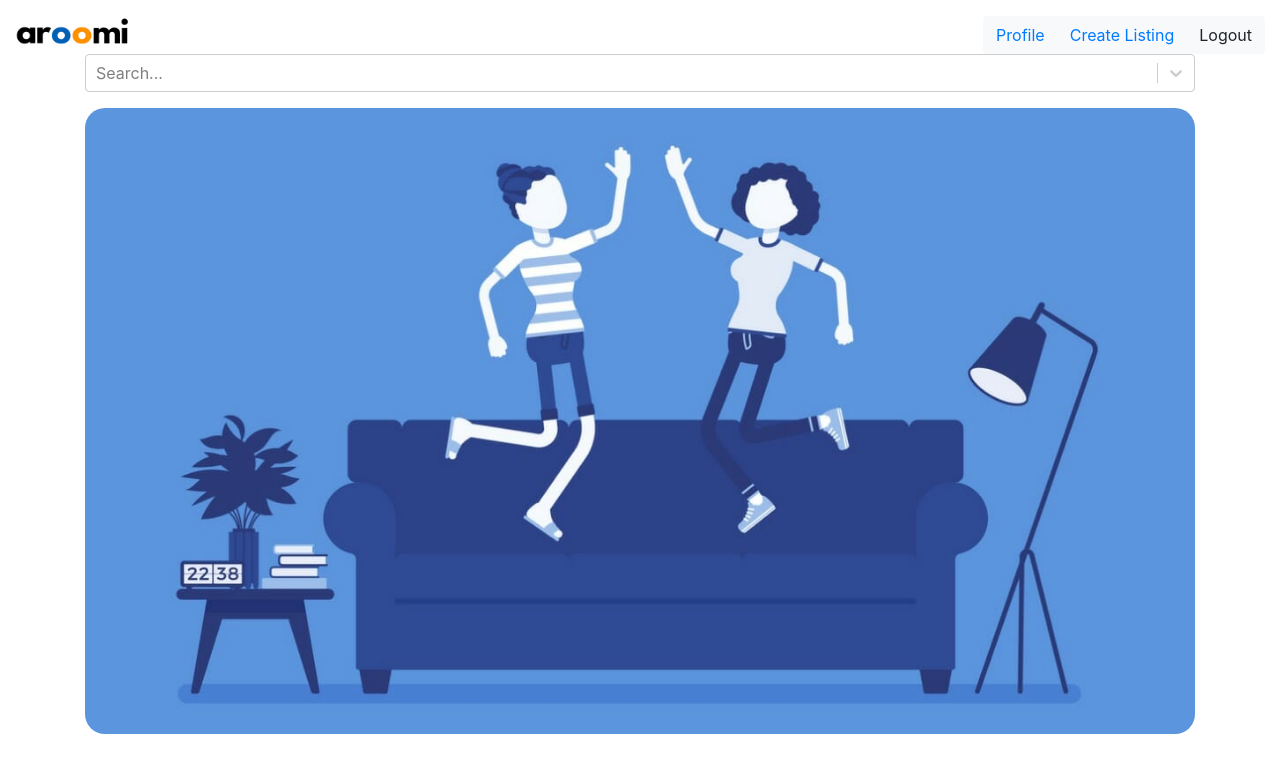
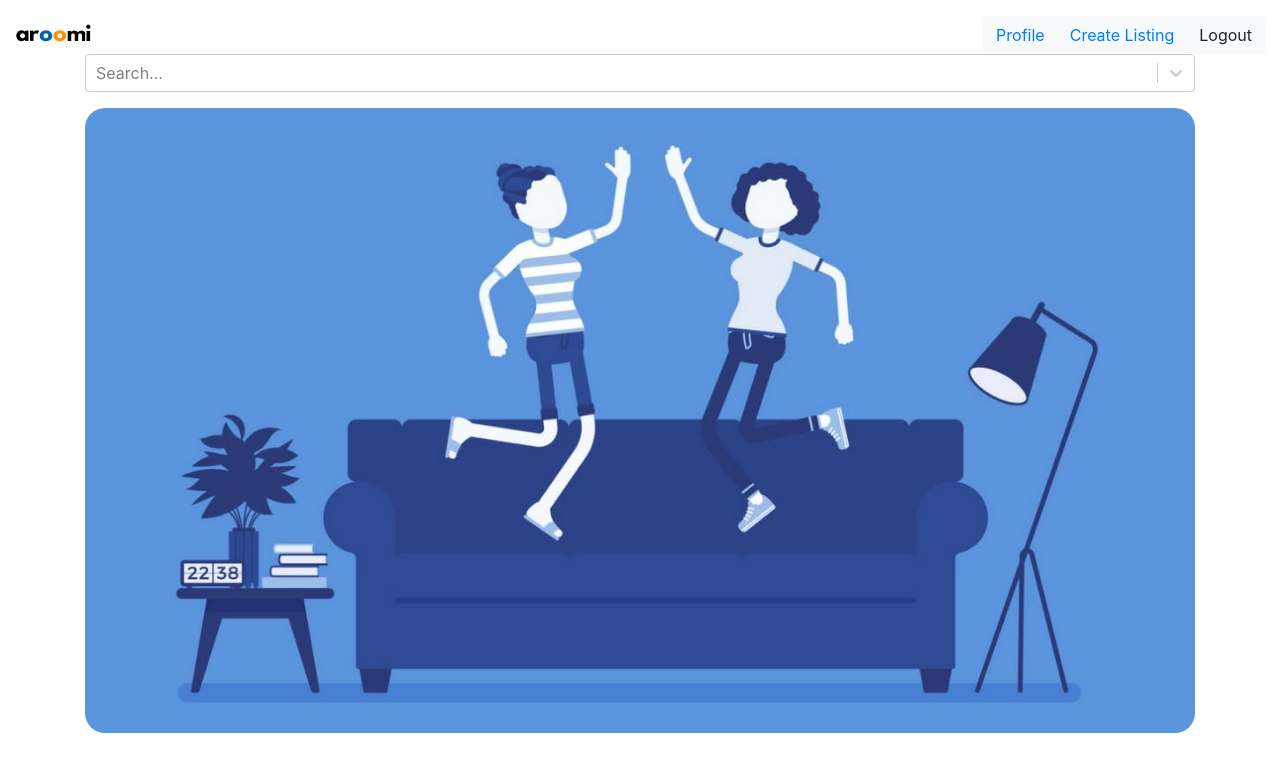
Before and after one commit to theprivatepark/aRoomi-frontend, a React (Create React App) app: page / in a window 1280 px wide. Shown: the top 772 px of the page. Built offline with nearby package versions, Linux system fonts and the light colour scheme; no server answers.

Commit message:
added a button link on listing show container

```diff
--- a/src/App.css
+++ b/src/App.css
@@ -9,7 +9,7 @@
 }
 
 #aroomi-logo {
-  width: 150%;
+  width: 100%;
 }
 
 .align-right {
--- a/src/components/ListingShow.js
+++ b/src/components/ListingShow.js
@@ -1,5 +1,6 @@
 import React from 'react';
 import CarouselImg from './CarouselImg';
+import { Link } from "react-router-dom";
 
 const ListingShow = () => {
   return (
@@ -9,7 +10,9 @@ const ListingShow = () => {
           <div className="row align-items-center">
             <div className="col-3">
               LISTING OWNER'S PHOTO HERE
+              <Link to="/profile">
               <button type="button" class="btn btn-outline-warning">View Profile</button>
+              </Link>
             </div>
             <div className="col">
               <CarouselImg/>
```
